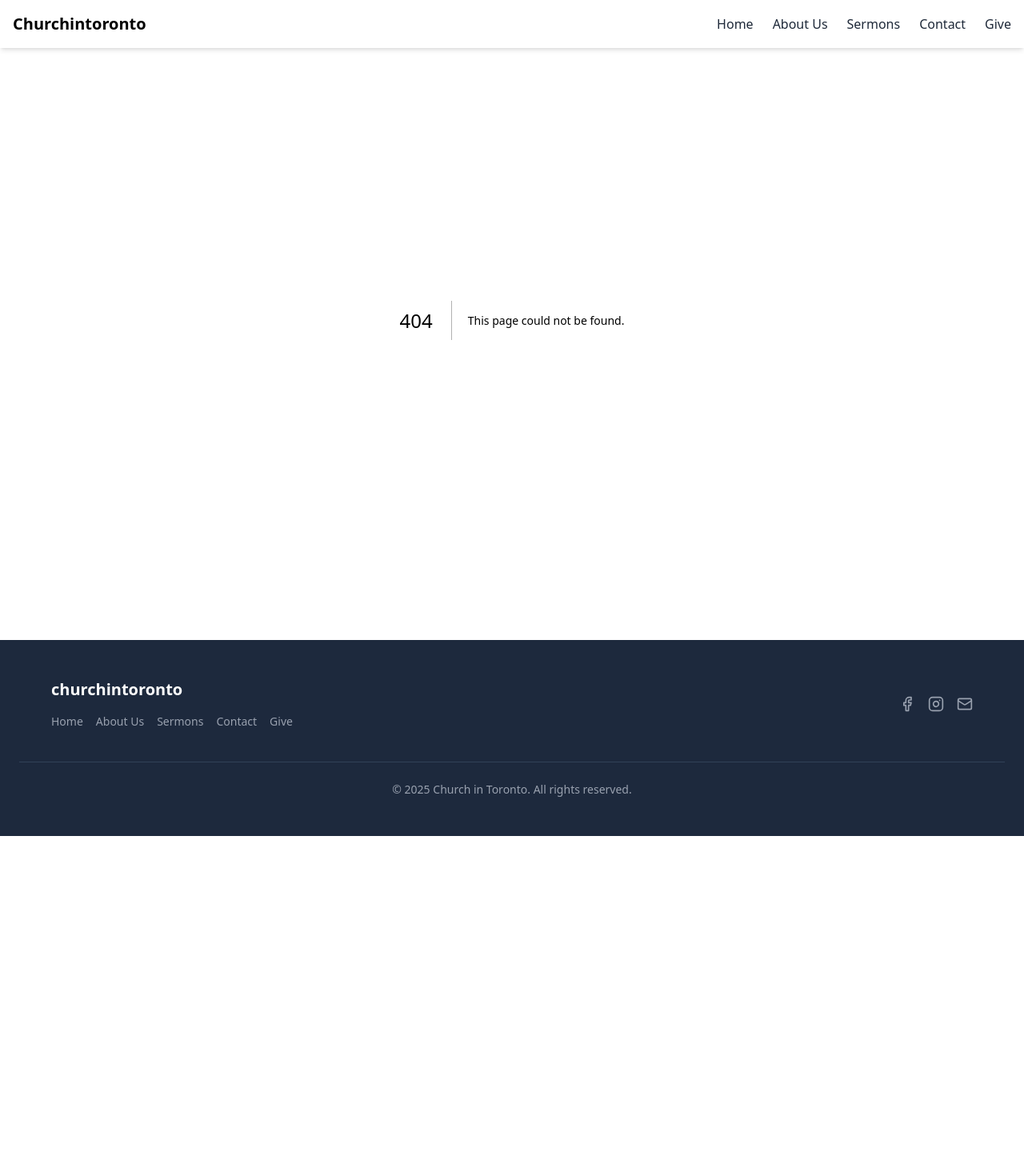
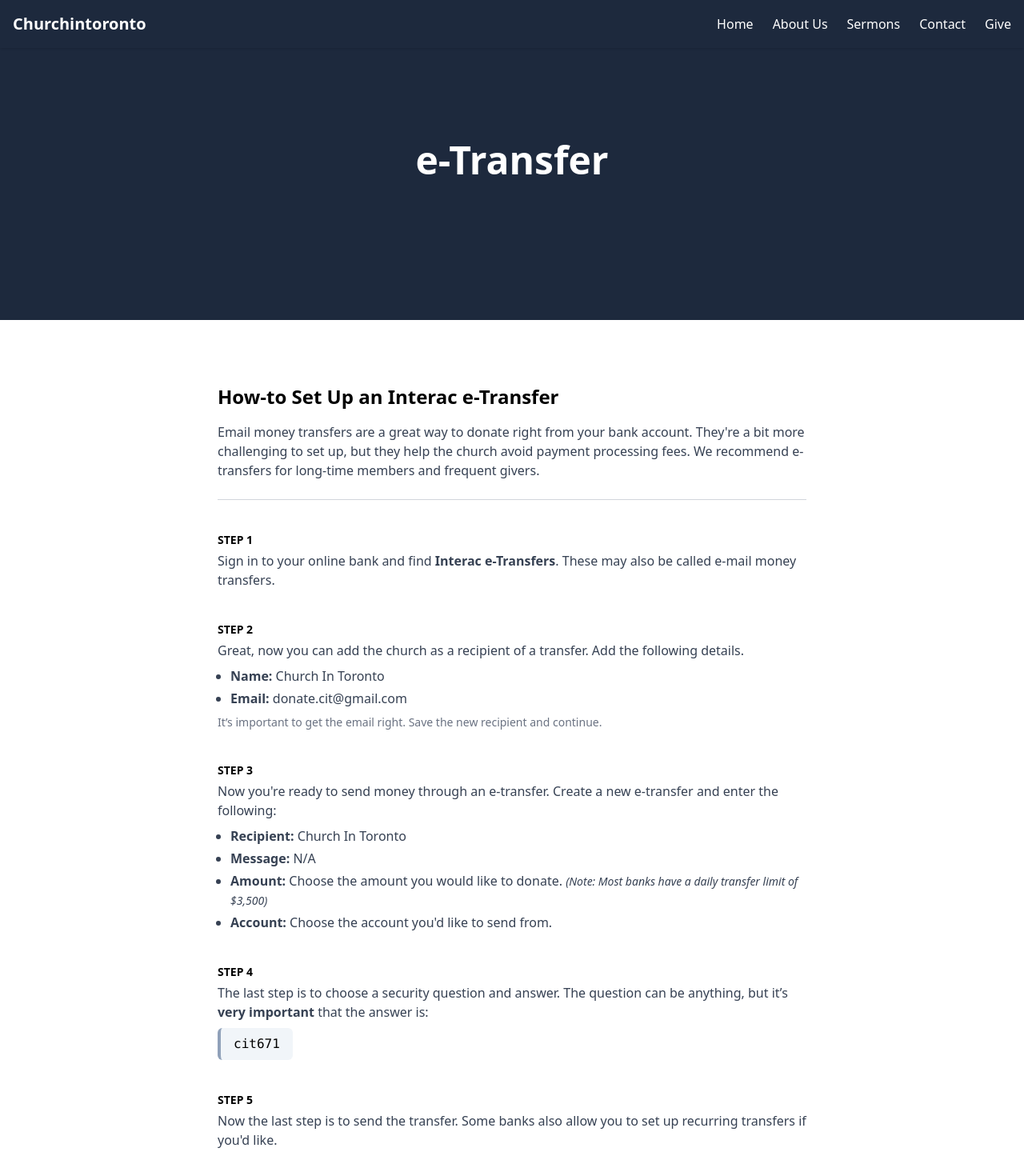
Before and after one commit to plaxamana/churchintoronto-next, a Next.js app: page /e-transfer in a window 1280 px wide. Before the commit this address had no page. Shown: the top 1465 px of the page at 80% size. Before the commit the page ends 1045 px from the top, so only its background shows below. Built offline with nearby package versions, Linux system fonts and the light colour scheme.

Commit message:
added give & e-transfer pages

```diff
--- /dev/null
+++ b/src/app/e-transfer/page.tsx
@@ -0,0 +1,149 @@
+"use client";
+
+import { motion, useInView } from "framer-motion";
+import { useRef } from "react";
+import Link from "next/link";
+
+export default function ETransferPage() {
+  const ref = useRef(null);
+  const isInView = useInView(ref, { once: true, amount: 0.2 });
+
+  return (
+    <>
+      {/* Hero */}
+      <section className="relative h-[50vh] bg-slate-800 text-white flex items-center justify-center text-center px-4">
+        <h1 className="text-4xl sm:text-5xl font-bold">e-Transfer</h1>
+      </section>
+
+      {/* Content */}
+      <motion.section
+        ref={ref}
+        initial={{ opacity: 0, y: 40 }}
+        animate={isInView ? { opacity: 1, y: 0 } : {}}
+        transition={{ duration: 0.6, ease: "easeOut" }}
+        className="max-w-3xl mx-auto px-4 py-20 space-y-10"
+      >
+        <div>
+          <h2 className="text-2xl font-semibold mb-4">
+            How-to Set Up an Interac e-Transfer
+          </h2>
+          <p className="text-gray-700">
+            Email money transfers are a great way to donate right from your bank
+            account. They're a bit more challenging to set up, but they help the
+            church avoid payment processing fees. We recommend e-transfers for
+            long-time members and frequent givers.
+          </p>
+          <hr className="my-6 border-gray-300" />
+        </div>
+
+        {[
+          {
+            title: "Step 1",
+            content: (
+              <p className="text-gray-700">
+                Sign in to your online bank and find{" "}
+                <strong>Interac e-Transfers</strong>. These may also be called
+                e-mail money transfers.
+              </p>
+            ),
+          },
+          {
+            title: "Step 2",
+            content: (
+              <>
+                <p className="text-gray-700 mb-2">
+                  Great, now you can add the church as a recipient of a
+                  transfer. Add the following details.
+                </p>
+                <ul className="text-gray-700 space-y-1 pl-4 list-disc">
+                  <li>
+                    <strong>Name:</strong> Church In Toronto
+                  </li>
+                  <li>
+                    <strong>Email:</strong> donate.cit@gmail.com
+                  </li>
+                </ul>
+                <p className="text-sm text-gray-500 mt-2">
+                  It’s important to get the email right. Save the new recipient
+                  and continue.
+                </p>
+              </>
+            ),
+          },
+          {
+            title: "Step 3",
+            content: (
+              <>
+                <p className="text-gray-700 mb-2">
+                  Now you're ready to send money through an e-transfer. Create a
+                  new e-transfer and enter the following:
+                </p>
+                <ul className="text-gray-700 space-y-1 pl-4 list-disc">
+                  <li>
+                    <strong>Recipient:</strong> Church In Toronto
+                  </li>
+                  <li>
+                    <strong>Message:</strong> N/A
+                  </li>
+                  <li>
+                    <strong>Amount:</strong> Choose the amount you would like to
+                    donate.{" "}
+                    <em className="text-sm">
+                      (Note: Most banks have a daily transfer limit of $3,500)
+                    </em>
+                  </li>
+                  <li>
+                    <strong>Account:</strong> Choose the account you'd like to
+                    send from.
+                  </li>
+                </ul>
+              </>
+            ),
+          },
+          {
+            title: "Step 4",
+            content: (
+              <>
+                <p className="text-gray-700 mb-2">
+                  The last step is to choose a security question and answer. The
+                  question can be anything, but it’s{" "}
+                  <strong>very important</strong> that the answer is:
+                </p>
+                <p className="bg-slate-100 border-l-4 border-slate-400 px-4 py-2 font-mono rounded-md w-fit">
+                  cit671
+                </p>
+              </>
+            ),
+          },
+          {
+            title: "Step 5",
+            content: (
+              <p className="text-gray-700">
+                Now the last step is to send the transfer. Some banks also allow
+                you to set up recurring transfers if you'd like.
+                <br />
+                <br />
+                Thank you so much for supporting the vision at CIT.
+              </p>
+            ),
+          },
+        ].map(({ title, content }) => (
+          <div key={title}>
+            <h3 className="font-bold uppercase text-sm mb-1">{title}</h3>
+            {content}
+          </div>
+        ))}
+
+        {/* CTA Button */}
+        <div className="pt-10">
+          <Link
+            href="/give"
+            className="inline-block bg-slate-800 hover:bg-slate-700 text-white font-medium py-3 px-6 rounded-md transition"
+          >
+            &larr; Back to Giving Options
+          </Link>
+        </div>
+      </motion.section>
+    </>
+  );
+}
--- /dev/null
+++ b/src/app/give/page.tsx
@@ -0,0 +1,82 @@
+import Link from "next/link";
+
+export default function Page() {
+  return (
+    <>
+      <div className="flex items-center justify-center h-60 bg-slate-800 pt-12">
+        <h1 className="font-bold text-4xl text-white">Give</h1>
+      </div>
+      <section className="py-20 px-4 max-w-4xl mx-auto space-y-8">
+        <p className="text-lg">
+          Thank you for deciding to give to CIT. Your donation helps us fulfill
+          our mission to lead people into a life-changing relationship with
+          Jesus.
+        </p>
+        <a
+          href="https://churchintoronto.churchcenter.com/giving"
+          className="inline-block bg-blue-600 hover:bg-blue-800 text-white font-semibold py-3 px-6 rounded-md transition"
+          target="_blank"
+          rel="noopener noreferrer"
+        >
+          Give Online
+        </a>
+        <p className="text-sm">
+          All donations are safe and secure. Tax receipts will be emailed
+          directly from Church In Toronto at the beginning of the next year.
+          Online giving is provided by{" "}
+          <a
+            href="https://www.planningcenter.com/giving"
+            className="underline"
+            target="_blank"
+            rel="noopener noreferrer"
+          >
+            Planning Center Giving
+          </a>
+          .
+        </p>
+        <div>
+          <h2 className="text-2xl font-semibold mb-4">Other Ways To Give</h2>
+
+          <div className="mb-10">
+            <h3 className="font-semibold text-lg mb-2">e-Transfer</h3>
+            <p className="mb-4 text-gray-700">
+              Email money transfers are a great way to donate right from your
+              bank account. Just click the link below for instructions on
+              setting it up.
+            </p>
+            <Link
+              href="/e-transfer"
+              className="inline-block bg-blue-600 hover:bg-blue-800 text-white font-semibold py-3 px-6 rounded-md transition"
+            >
+              Set Up e-Transfer
+            </Link>
+          </div>
+
+          <div className="mb-10">
+            <h3 className="font-semibold text-lg mb-2">Text-to-Give</h3>
+            <p className="text-gray-700 mb-2">
+              Simply text an amount to <strong>84321</strong>
+            </p>
+            <p className="text-gray-600 text-sm">
+              If it’s your first time giving by text, you'll get a message back
+              with a link to get your giving account set up. Every other time
+              will be as simple as sending a text message.
+              <br />
+              <em>Standard message & data rates may apply.</em>
+            </p>
+          </div>
+
+          <div>
+            <h3 className="font-semibold text-lg mb-2">Cash or Cheque</h3>
+            <p className="text-gray-700">
+              If you prefer to give by cash or cheque, you can do so by using
+              the donation envelopes available at church. Once you’ve completed
+              the information, drop it in the offering box located just outside
+              the back auditorium doors.
+            </p>
+          </div>
+        </div>
+      </section>
+    </>
+  );
+}
--- a/src/components/common/Navbar/index.tsx
+++ b/src/components/common/Navbar/index.tsx
@@ -1,6 +1,7 @@
 "use client";
 
 import { useState } from "react";
+import clsx from "clsx";
 import Link from "next/link";
 import { Menu, X } from "lucide-react";
 import { navLinks } from "@/globals";
@@ -9,7 +10,12 @@ export default function Navbar() {
   const [isOpen, setIsOpen] = useState(false);
 
   return (
-    <nav className="fixed top-0 z-50 w-full bg-white shadow-md">
+    <nav
+      className={clsx(
+        "fixed top-0 left-0 w-full z-50 transition-colors duration-300",
+        "bg-slate-800 text-white shadow"
+      )}
+    >
       <div className="flex items-center justify-between p-4 mx-auto max-w-7xl">
         <Link href="/" className="text-xl font-bold">
           Churchintoronto
@@ -17,13 +23,13 @@ export default function Navbar() {
 
         <button
           onClick={() => setIsOpen(!isOpen)}
-          className="text-gray-700 sm:hidden"
+          className="text-white sm:hidden"
           aria-label="Toggle menu"
         >
           {isOpen ? <X size={24} /> : <Menu size={24} />}
         </button>
 
-        <ul className="hidden gap-6 font-medium text-gray-800 sm:flex">
+        <ul className="hidden gap-6 font-medium text-white sm:flex">
           {navLinks.map(({ href, label }) => (
             <li key={label}>
               <Link
@@ -43,7 +49,7 @@ export default function Navbar() {
           isOpen ? "max-h-60" : "max-h-0"
         }`}
       >
-        <ul className="flex flex-col gap-4 px-4 pt-2 pb-4 font-medium text-gray-800 bg-white">
+        <ul className="flex flex-col gap-4 px-4 pt-2 pb-4 font-medium text-white bg-slate-800">
           {navLinks.map(({ href, label }) => (
             <li key={label}>
               <Link
--- a/src/components/sections/AboutUsPage/Beliefs.tsx
+++ b/src/components/sections/AboutUsPage/Beliefs.tsx
@@ -49,9 +49,9 @@ export default function Beliefs() {
         </p>
       </motion.div>
 
-      <div className="max-w-3xl mx-auto space-y-10">
+      <ul className="max-w-3xl mx-auto space-y-10">
         {beliefs.map((item, i) => (
-          <motion.div
+          <motion.li
             key={item.title}
             initial={{ opacity: 0, y: 20 }}
             whileInView={{ opacity: 1, y: 0 }}
@@ -65,9 +65,9 @@ export default function Beliefs() {
               </h3>
             </div>
             <p className="text-gray-700 leading-relaxed">{item.text}</p>
-          </motion.div>
+          </motion.li>
         ))}
-      </div>
+      </ul>
     </section>
   );
 }
--- a/src/components/sections/AboutUsPage/Ministries.tsx
+++ b/src/components/sections/AboutUsPage/Ministries.tsx
@@ -45,9 +45,9 @@ export default function Ministries() {
         </p>
       </motion.div>
 
-      <div className="max-w-3xl mx-auto space-y-10">
+      <ul className="max-w-3xl mx-auto space-y-10">
         {ministries.map((item, i) => (
-          <motion.div
+          <motion.li
             key={item.title}
             initial={{ opacity: 0, y: 20 }}
             whileInView={{ opacity: 1, y: 0 }}
@@ -64,9 +64,9 @@ export default function Ministries() {
             {item.note && (
               <p className="text-sm text-gray-600 italic mt-2">{item.note}</p>
             )}
-          </motion.div>
+          </motion.li>
         ))}
-      </div>
+      </ul>
     </section>
   );
 }
--- a/src/components/sections/AboutUsPage/Team.tsx
+++ b/src/components/sections/AboutUsPage/Team.tsx
@@ -61,21 +61,22 @@ export default function Team() {
         </h2>
       </motion.div>
 
-      <div className="grid grid-cols-1 sm:grid-cols-2 md:grid-cols-3 xl:grid-cols-4 gap-10 max-w-6xl mx-auto">
+      <div className="grid grid-cols-1 sm:grid-cols-2 md:grid-cols-3 xl:grid-cols-4 gap-16 max-w-6xl mx-auto">
         {team.map((person, index) => (
           <motion.div
             key={person.name}
             initial={{ opacity: 0, y: 20 }}
             whileInView={{ opacity: 1, y: 0 }}
             viewport={{ once: true }}
-            transition={{ delay: index * 0.05 }}
+            transition={{ delay: index * 0.125 }}
             className="text-center"
           >
-            <div className="relative w-32 h-32 mx-auto rounded-full overflow-hidden mb-4 shadow-md">
+            <div className="relative w-48 h-48 mx-auto rounded-full overflow-hidden mb-4 shadow-md">
               <Image
                 src={person.image}
                 alt={person.name}
                 fill
+                sizes="(min-width: 768px) 160px, 100vw"
                 className="object-cover"
               />
             </div>
--- a/src/components/sections/ContactSection/index.tsx
+++ b/src/components/sections/ContactSection/index.tsx
@@ -92,7 +92,7 @@ export default function ContactSection() {
               Toronto, Ontario M2K 1B6
             </p>
             <a
-              href="https://goo.gl/maps/m94T9BPR4mS3F81N7"
+              href="https://maps.app.goo.gl/5G4sJ8TNGUNng2iz8"
               target="_blank"
               rel="noopener noreferrer"
               className="inline-block mt-4 px-4 py-2 border rounded text-sm font-semibold hover:bg-gray-100 transition"
```
